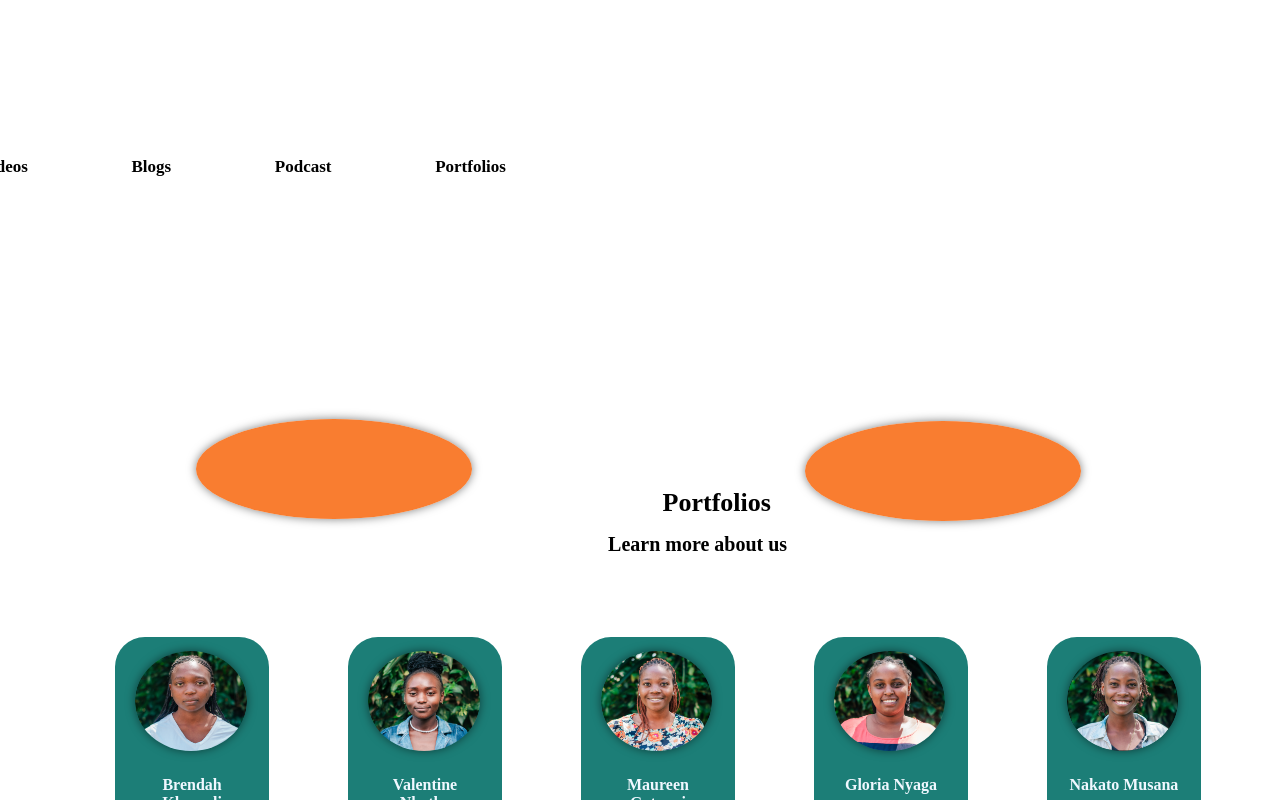
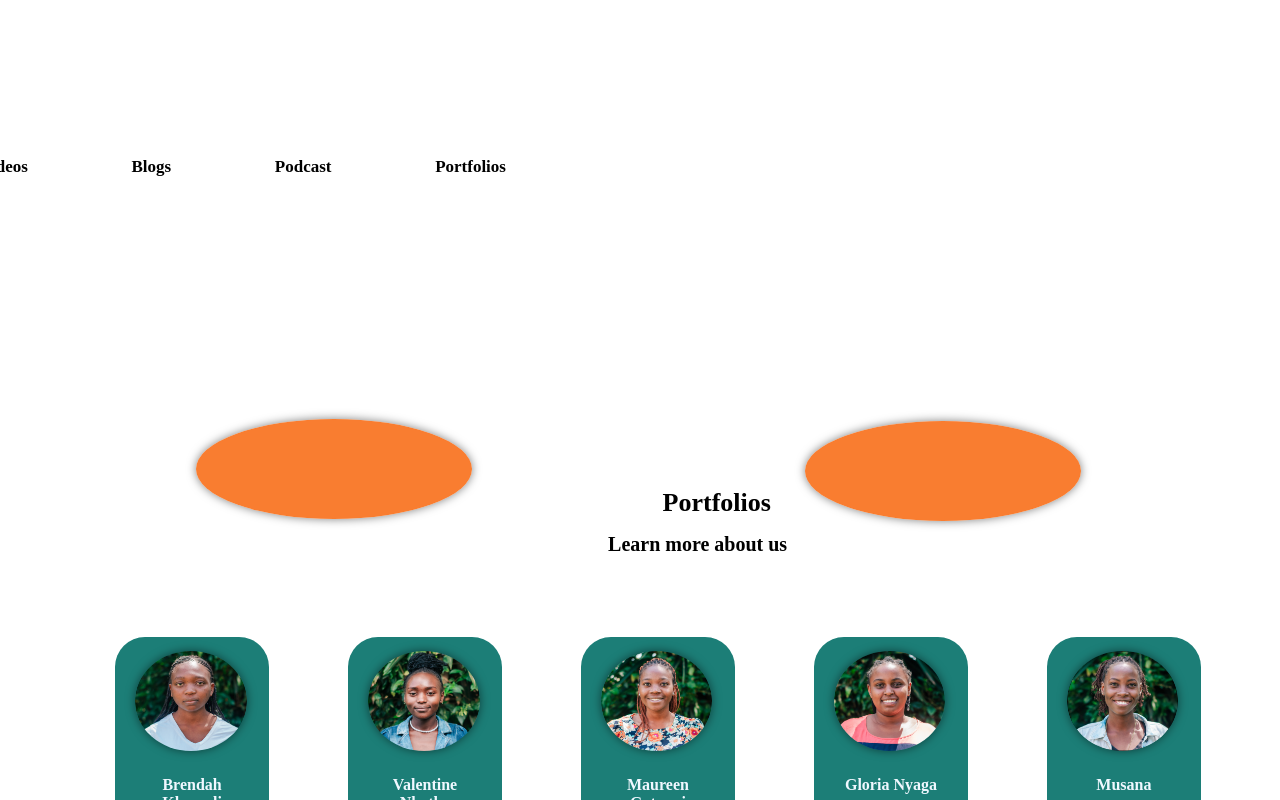
Before and after one commit to Gloria-Nyaga/Magezi_Media_Website, a React (Create React App) app in the folder magezi-media/: page /portfolio in a window 1280 px wide. Shown: the top 800 px of the page. Built offline with nearby package versions, Linux system fonts and the light colour scheme.

Commit message:
Update index.js

```diff
--- a/magezi-media/src/Portfolio/index.js
+++ b/magezi-media/src/Portfolio/index.js
@@ -67,7 +67,7 @@ function Portfolio(){
 
                 <div className='nakato'>
                 <img src={nakato} alt=''/>
-                 <p> Nakato Musana</p>
+                 <p>Musana</p>
 
                  <div> <img src={creative} alt='create' className='create'/> <span> Creative</span> </div>
                     <div><img src={intelligent} alt='intelligent' className='intelligent'/> <span> Inteligent</span></div>
```
